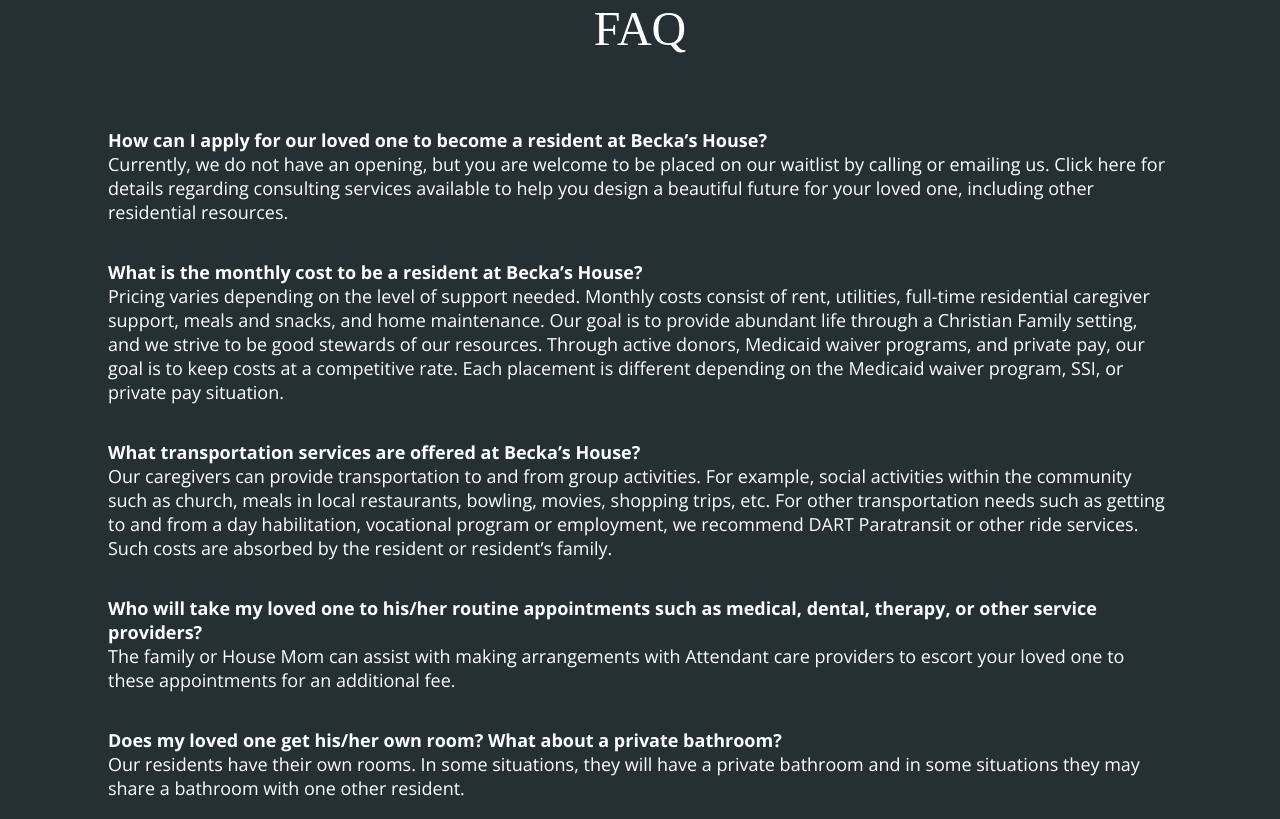
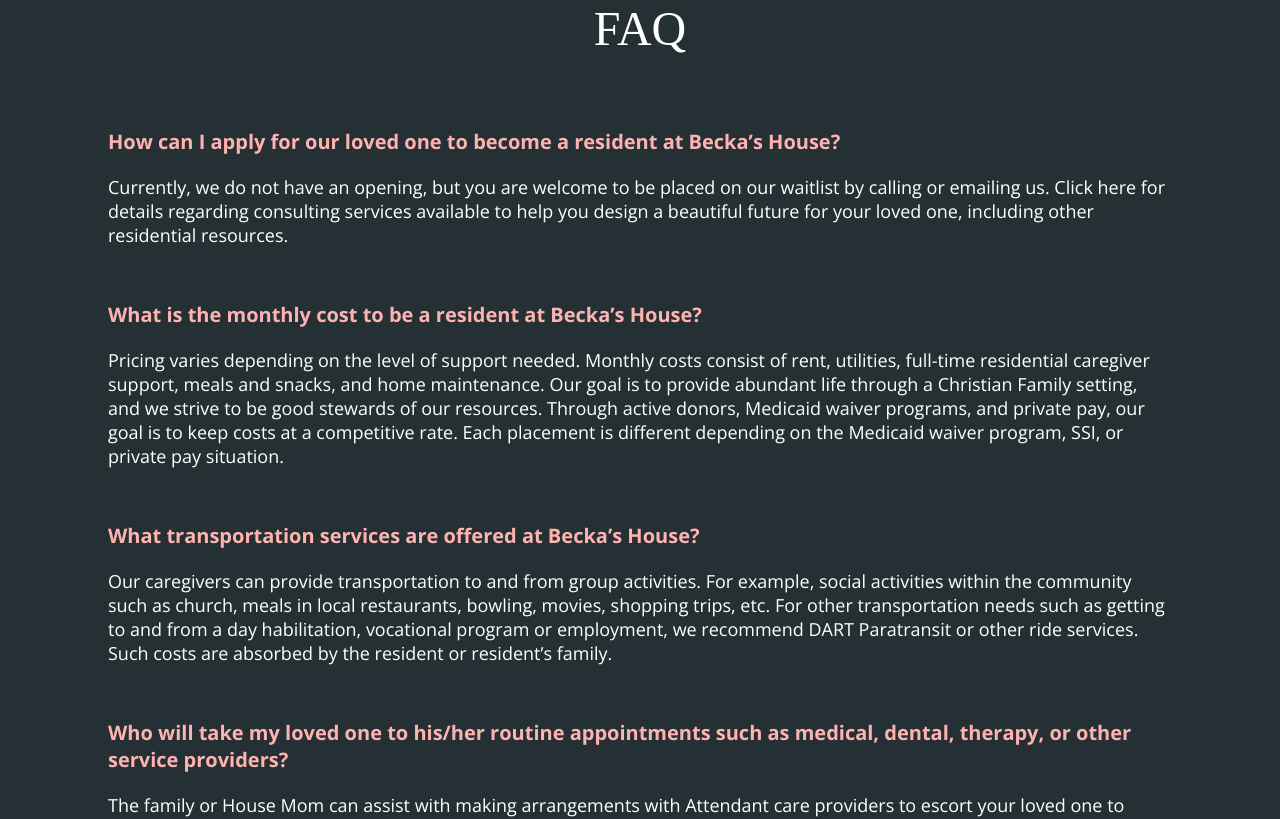
Before and after one commit to gwilliamboyd/beckas-house, a Next.js app: page / in a window 1280 px wide. Shown: the part 5880-6699 px from the top of the page. Built offline with nearby package versions, Linux system fonts and the light colour scheme.

Commit message:
Updates FAQ styling on desktop

```diff
--- a/styles/info.module.css
+++ b/styles/info.module.css
@@ -17,11 +17,14 @@
 }
 
 .infoQuestion {
-  margin-bottom: 2em;
+  margin-bottom: 3em;
 }
 
 .infoQuestionHeading {
+  font-size: 20px;
   font-weight: 700;
+  color: #ffb3b0;
+  margin-bottom: 1em;
 }
 
 .infoQuestionParagraph {
```
